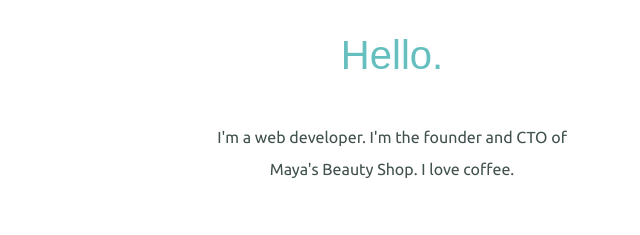
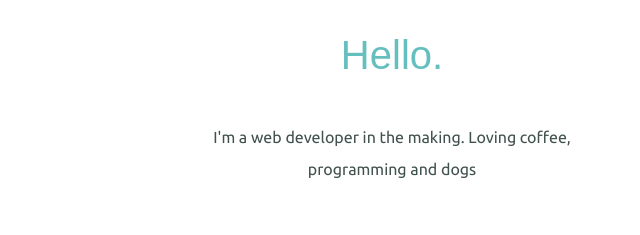
Before and after one commit to ariasortez/CSS-MySite, a plain HTML site: page index.html in a window 1280 px wide. Shown: the part 1132-1367 px from the top of the page, without its empty margins (248-888 px from the left). Drawn offline with Linux system fonts and the light colour scheme.

Commit message:
Update index.html

```diff
--- a/index.html
+++ b/index.html
@@ -30,7 +30,7 @@
     <div class="profile">
       <img class= "profile-picture" src="images/arias.png" alt="no image has been found">
       <h2>Hello.</h2>
-      <p class="intro">I'm a web developer. I'm the founder and CTO of Maya's Beauty Shop. I love coffee.</p>
+      <p class="intro">I'm a web developer in the making. Loving coffee, programming and dogs</p>
     </div>
     <hr>
     <div class="skills">
```
